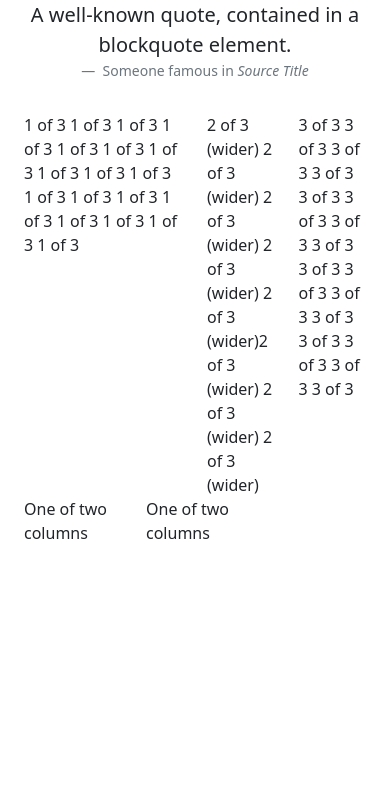
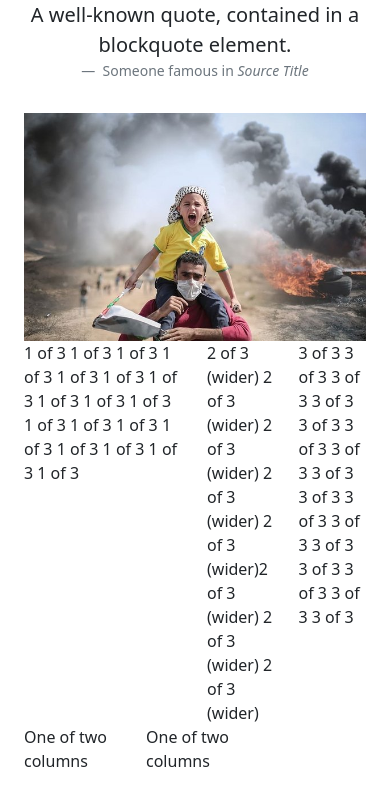
Before and after one commit to SayemAhmedSayem/ami2ami, a website built with webpack: page dist/index.html in a window 390 px wide. Built offline with nearby package versions, Linux system fonts and the light colour scheme.

Commit message:
Responsive images
Responsive images Bootstrap 5

```diff
--- a/dist/index.html
+++ b/dist/index.html
@@ -41,6 +41,7 @@
 
   <div class="container">
     <div class="row">
+      <img src="dist/img/gaza_plastine.jpeg" class="img-fluid" alt="...">
       <div class="col-6">
         1 of 3 1 of 3 1 of 3 1 of 3 1 of 3 1 of 3 1 of 3 1 of 3 1 of 3 1 of 3 1 of 3 1 of 3 1 of 3 1 of 3 1 of 3 1 of 3 1 of 3 1 of 3
       </div>
```
Also changed, not shown: dist/img/gaza_plastine.jpeg (added).
